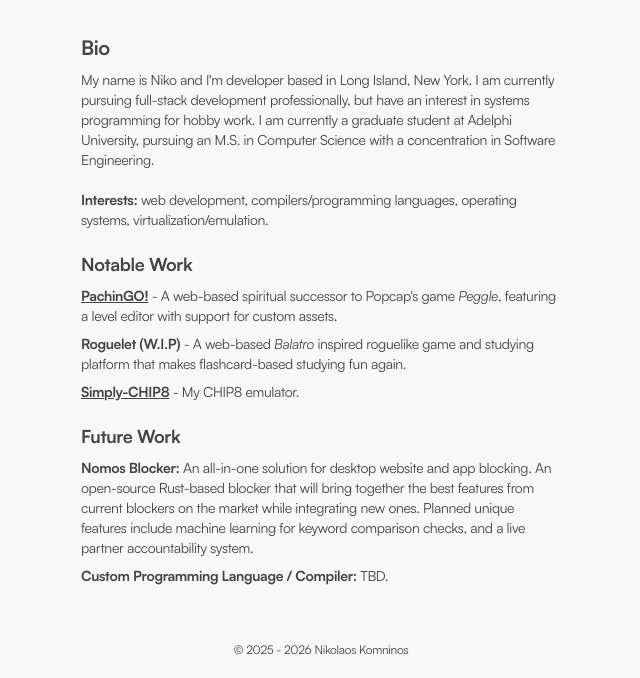
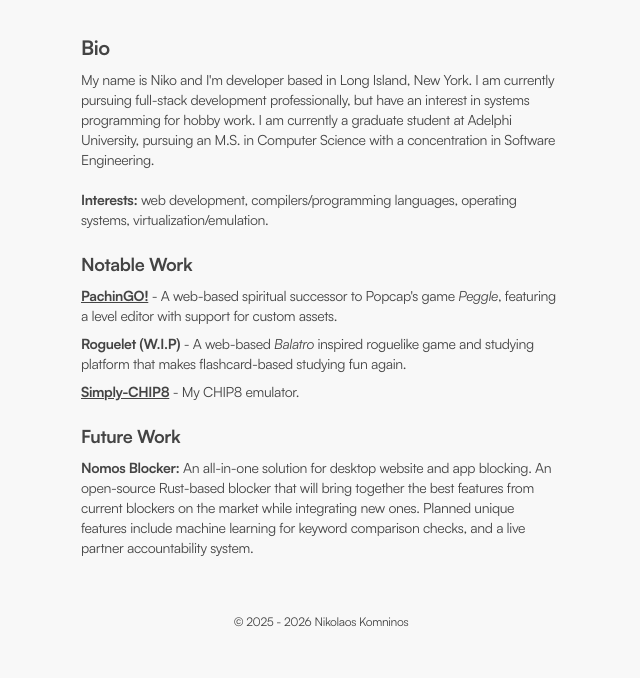
Before and after one commit to nikokomninos/nikokomninos.com, an Astro site: page / in a window 1280 px wide. Shown: the part 270-948 px from the top of the page, without its empty margins (319-959 px from the left). After the commit the page ends 920 px from the top, so only its background shows below. Built offline with nearby package versions, Linux system fonts and the light colour scheme; Astro itself is replaced by a stand-in of ours.

Commit message:
update bio

```diff
--- a/src/components/home/Content.astro
+++ b/src/components/home/Content.astro
@@ -166,9 +166,6 @@ import { RiDiscordLine } from "react-icons/ri";
         ones. Planned unique features include machine learning for keyword comparison
         checks, and a live partner accountability system.
       </li>
-      <li>
-        <strong>Custom Programming Language / Compiler: </strong> TBD.
-      </li>
     </ul>
   </div>
 </div>
```
